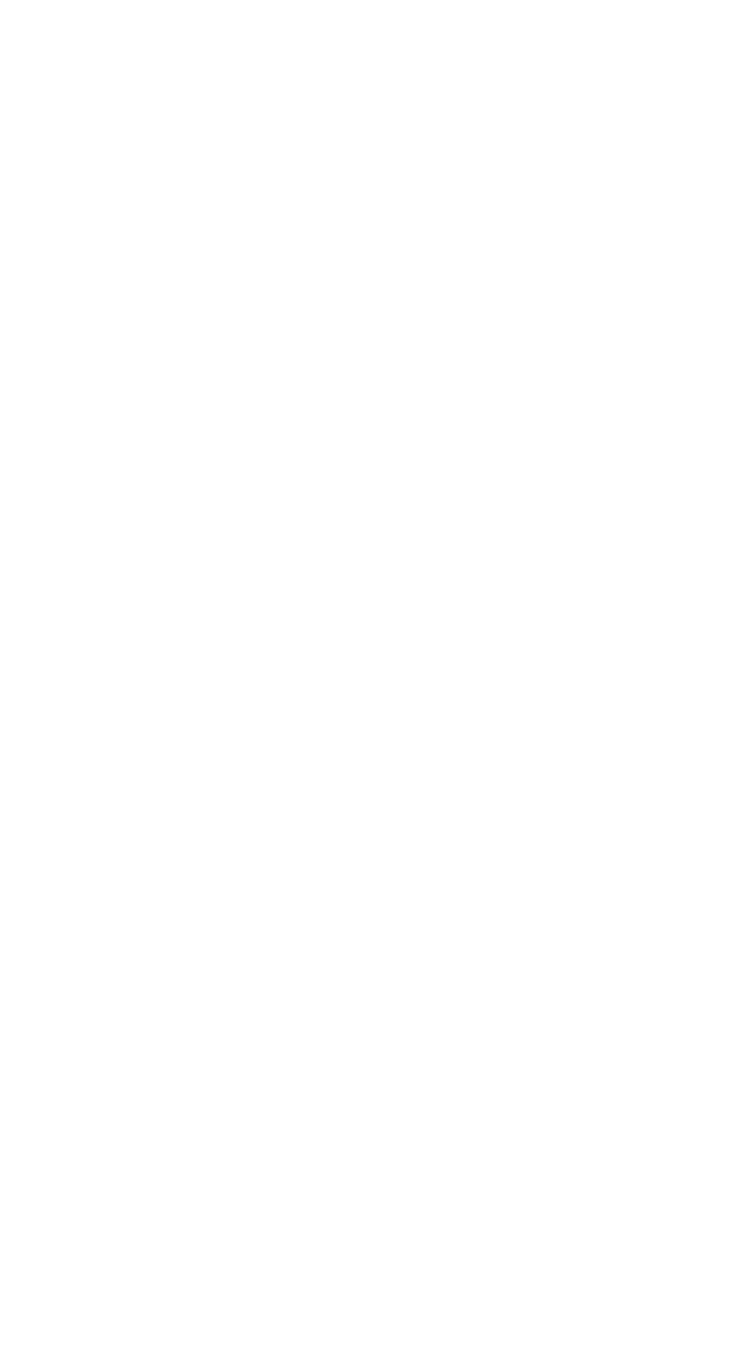
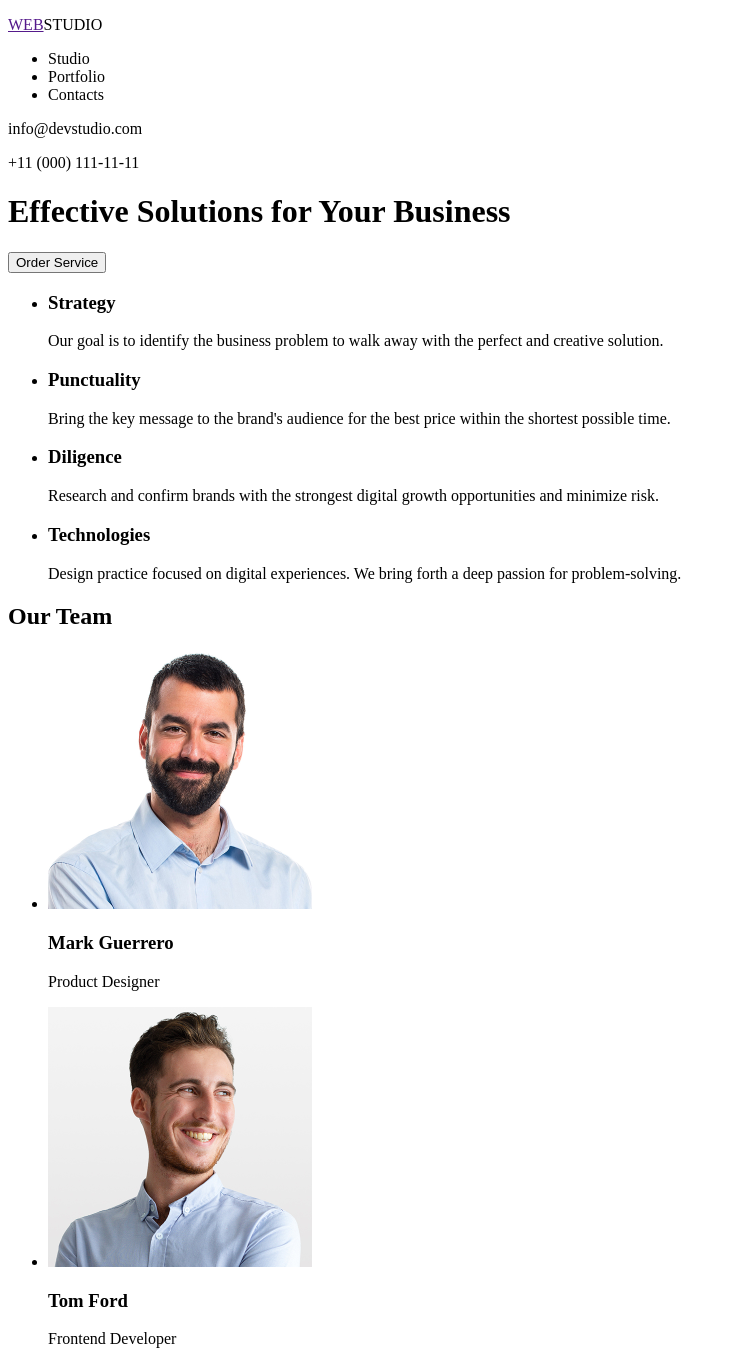
Before and after one commit to Mykhailenko-Oleksandr/goit-markup-hw-01, a plain HTML site: page index.html in a window 1280 px wide. Shown: the top 1351 px of the page, without its empty margins (0-732 px from the left). Before the commit the page ends 800 px from the top, so only its background shows below. Drawn offline with Linux system fonts and the light colour scheme.

Commit message:
filling index.html

```diff
--- a/index.html
+++ b/index.html
@@ -6,8 +6,101 @@
     <title>Document</title>
   </head>
   <body>
-    <header></header>
-    <main></main>
-    <footer></footer>
+    <header>
+      <p><a href="">WEB</a>STUDIO</p>
+      <nav>
+        <ul>
+          <li>Studio</li>
+          <li>Portfolio</li>
+          <li>Contacts</li>
+        </ul>
+      </nav>
+      <p>info@devstudio.com</p>
+      <p>+11 (000) 111-11-11</p>
+      <h1>Effective Solutions for Your Business</h1>
+      <button>Order Service</button>
+    </header>
+    <main>
+      <ul>
+        <li>
+          <h3>Strategy</h3>
+          <p>
+            Our goal is to identify the business problem to walk away with the
+            perfect and creative solution.
+          </p>
+        </li>
+        <li>
+          <h3>Punctuality</h3>
+          <p>
+            Bring the key message to the brand's audience for the best price
+            within the shortest possible time.
+          </p>
+        </li>
+        <li>
+          <h3>Diligence</h3>
+          <p>
+            Research and confirm brands with the strongest digital growth
+            opportunities and minimize risk.
+          </p>
+        </li>
+        <li>
+          <h3>Technologies</h3>
+          <p>
+            Design practice focused on digital experiences. We bring forth a
+            deep passion for problem-solving.
+          </p>
+        </li>
+      </ul>
+      <h2>Our Team</h2>
+      <ul>
+        <li>
+          <img
+            src="/goit-markup-hw-01/images/mark-guerrero.jpg"
+            alt="Mark Guerrero"
+            width="264"
+            height="260"
+          />
+          <h3>Mark Guerrero</h3>
+          <p>Product Designer</p>
+        </li>
+        <li>
+          <img
+            src="/goit-markup-hw-01/images/tom-ford.jpg"
+            alt="Tom Ford"
+            width="264"
+            height="260"
+          />
+          <h3>Tom Ford</h3>
+          <p>Frontend Developer</p>
+        </li>
+        <li>
+          <img
+            src="/goit-markup-hw-01/images/camila-garcia.jpg"
+            alt="Camila Garcia"
+            width="264"
+            height="260"
+          />
+          <h3>Camila Garcia</h3>
+          <p>Marketing</p>
+        </li>
+        <li>
+          <img
+            src="/goit-markup-hw-01/images/daniel-wilson.jpg"
+            alt="Daniel Wilson"
+            width="264"
+            height="260"
+          />
+          <h3>Daniel Wilson</h3>
+          <p>UI Designer</p>
+        </li>
+      </ul>
+    </main>
+    <footer>
+      <p><a href="">WEB</a>STUDIO</p>
+      <p>
+        Increase the flow of customers and sales for your business with digital
+        marketing & growth solutions.
+      </p>
+    </footer>
   </body>
 </html>
```
